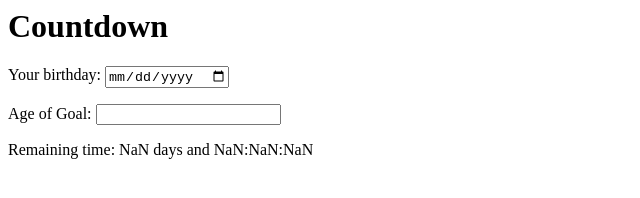
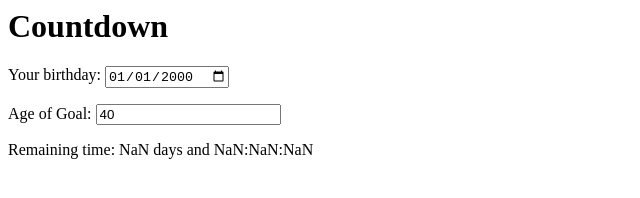
Before and after one commit to yancya/countdown_page, a plain HTML site: page public/index.html in a window 1280 px wide. Shown: the full height of the page, 0-640 px from the left. Drawn offline with Linux system fonts and the light colour scheme.

Commit message:
Add default value

```diff
--- a/public/index.html
+++ b/public/index.html
@@ -16,8 +16,8 @@
     <script>
       const bdElement = document.querySelector('#bd');
       const goalElement = document.querySelector('#goal');
-      bdElement.value = localStorage.getItem('bd');
-      goalElement.value = localStorage.getItem('goal');
+      bdElement.value = localStorage.getItem('bd') || '2000-01-01';
+      goalElement.value = localStorage.getItem('goal') || 40;
       bdElement.addEventListener('change', e => {
         localStorage.setItem('bd', e.target.value);
       });
```
